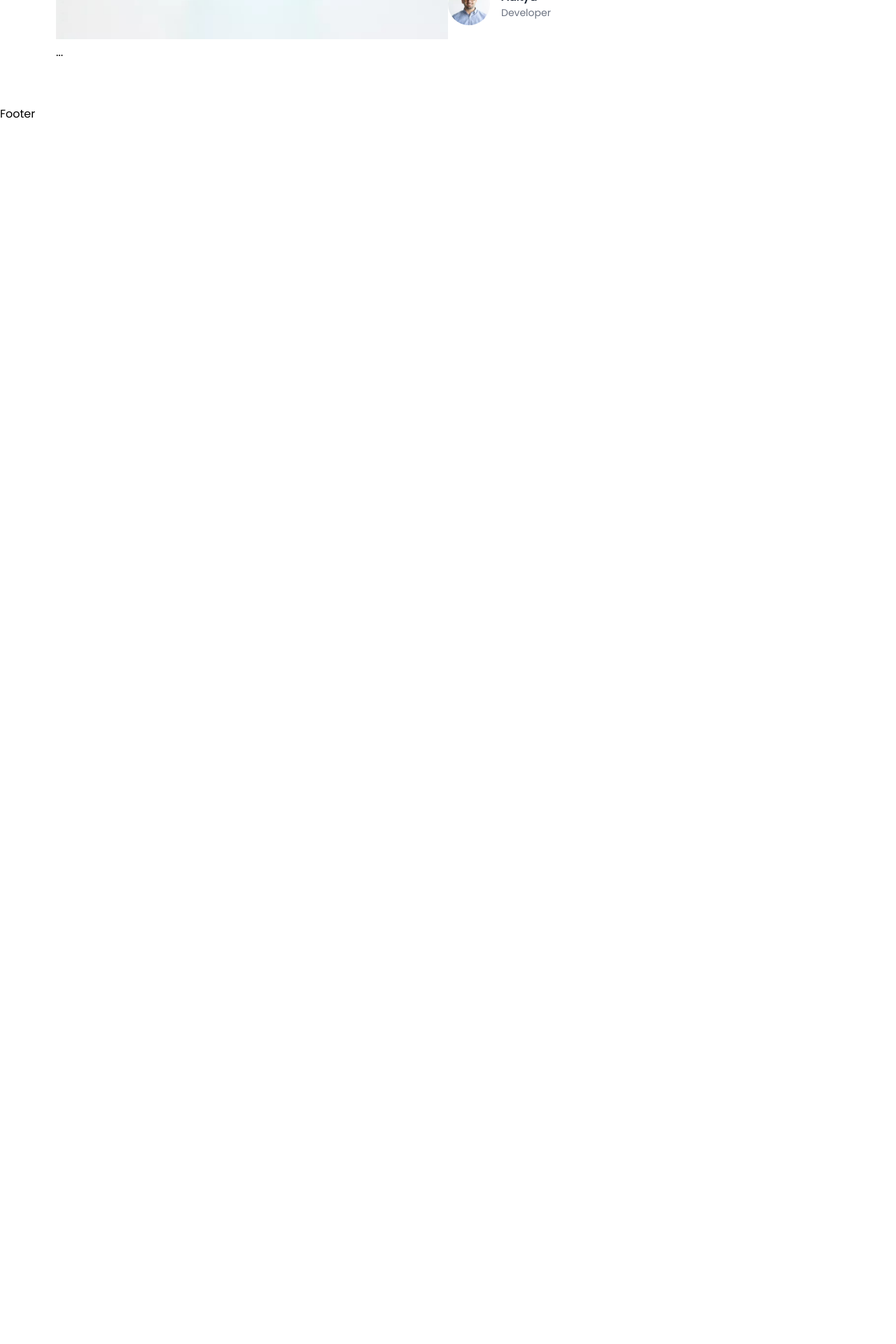
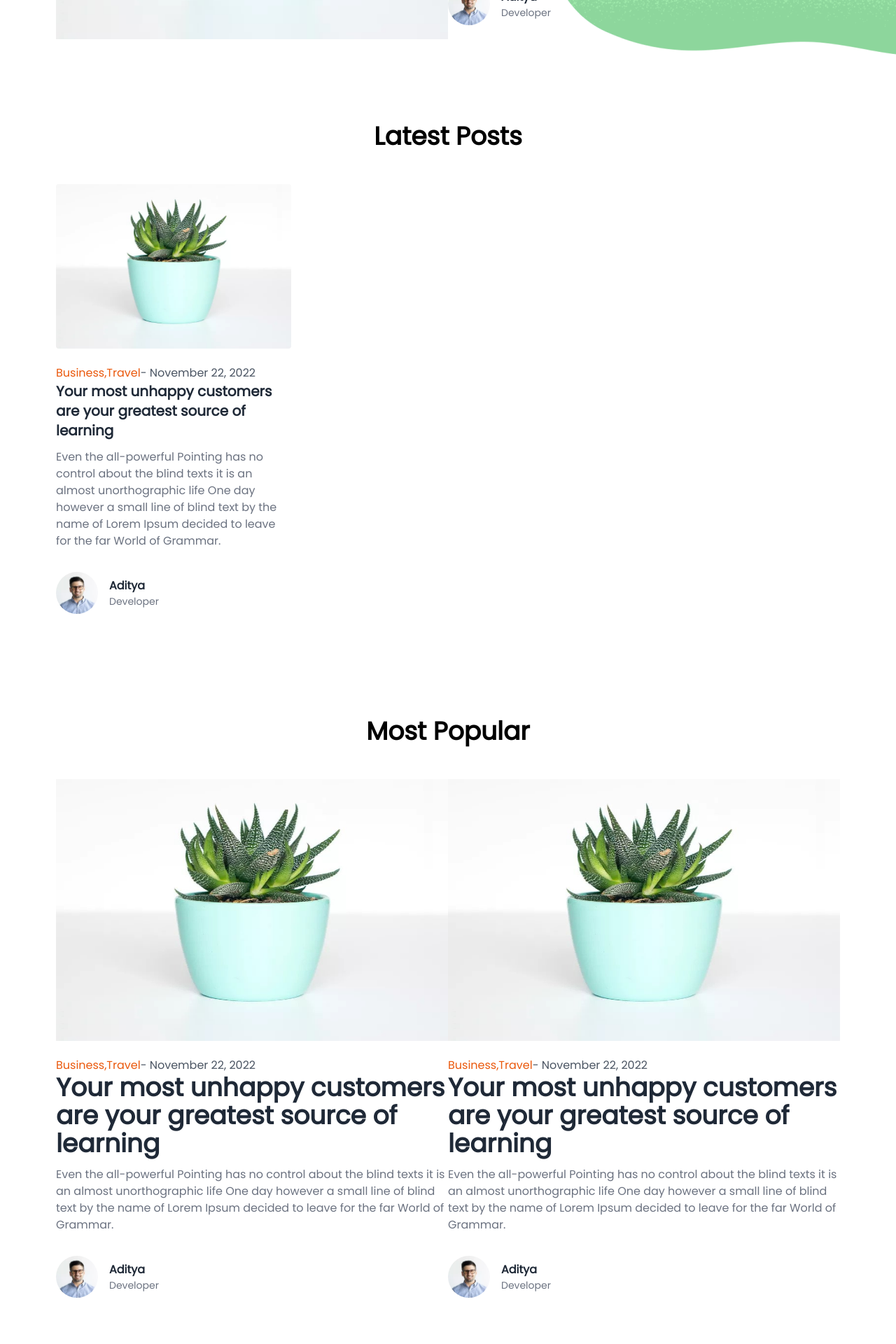
Before and after one commit to adityakumar48/nextjs-blog, a Next.js app: page / in a window 1280 px wide. Shown: the part 720-2640 px from the top of the page at 70% size. Before the commit the page ends 895 px from the top, so only its background shows below. Built offline with nearby package versions, Linux system fonts and the light colour scheme.

Commit message:
HomePage Completed

```diff
--- a/components/Footer.js
+++ b/components/Footer.js
@@ -1,7 +1,41 @@
+import { ImFacebook,ImTwitter,ImInstagram,ImYoutube } from "react-icons/im";
+import Link from "next/link";
+import NewsLetter from "./_child/NewsLetter";
+
 
 const Footer = () => {
+
+  const bg={
+    backgroundImage:"url('/images/footer.png')",
+    backgroundRepeat:"no-repeat",
+    backgroundPosition:"bottom left",
+  }
+
   return (
-    <div>Footer</div>
+    <footer className="bg-gray-50" style={bg}>
+      <NewsLetter></NewsLetter>
+     <div className="container mx-auto flex justify-center py-12">
+      <div className="py-5">
+        <div className="flex gap-6 justify-center">
+        <Link href={"/"}>
+          <a><ImFacebook color="#888888" /></a>
+          </Link>
+          <Link href={"/"}>
+          <a><ImTwitter  color="#888888" /></a>
+          </Link>
+          <Link href={"/"}>
+          <a><ImInstagram   color="#888888" /></a>
+          </Link>
+          <Link href={"/"}>
+          <a><ImYoutube  color="#888888" /></a>
+          </Link>
+        </div>
+
+        <p className="py-5 text-gray-400">Copyright ©2022 All rights reserved | Made By Aditya</p>
+        <p className="text-gray-400 text-center">Terms & Condition</p>
+      </div>
+     </div>
+    </footer>
   )
 }
 
--- a/components/Section1.js
+++ b/components/Section1.js
@@ -9,7 +9,7 @@ import 'swiper/css';
 const Section1 = () => {
     SwiperCore.use([Autoplay]);
     const bg = {
-        background:"url('/images/banner.png') no-repeat;",
+        background:"url('/images/banner.png') no-repeat",
         backgroundPosition:"right",
     }
   return (
@@ -29,7 +29,6 @@ const Section1 = () => {
       <SwiperSlide> {Slide()}</SwiperSlide>
       <SwiperSlide> {Slide()}</SwiperSlide>
 
-      ...
     </Swiper>
 
 
--- /dev/null
+++ b/components/Section2.js
@@ -0,0 +1,63 @@
+import Link from "next/link";
+import Image from "next/image";
+import Author from "./_child/Author";
+
+const Section2 = () => {
+  return (
+    <section className="container mx-auto md:px-20">
+      <h1 className="font-bold text-4xl py-12 text-center">Latest Posts</h1>
+      {/* Grid Columns */}
+      <div className="grid md:grid-cols-2 lg:grid-cols-3 gap-14 ">{Post()}</div>
+    </section>
+  );
+};
+
+function Post() {
+  return (
+    <div className="item">
+      <div className="images">
+        <Link href={"/"}>
+          <a>
+            <Image
+              src={"/images/img1.jpg"}
+              className="rounded"
+              width={500}
+              height={350}
+            />
+          </a>
+        </Link>
+      </div>
+      <div className="info flex justify-center flex-col py-4">
+        <div className="cat">
+          <Link href={"/"}>
+            <a className="text-orange-600 hover:text-orange-800">
+              Business,Travel
+            </a>
+          </Link>
+          <Link href={"/"}>
+            <a className="text-gray-600 hover:text-gray-800">
+              - November 22, 2022
+            </a>
+          </Link>
+        </div>
+        <div className="title">
+          <Link href={"/"}>
+            <a className="text-xl py-3 font-bold text-gray-800 hover:text-gray-600">
+              Your most unhappy customers are your greatest source of learning
+            </a>
+          </Link>
+        </div>
+        <p className="text-gray-500 py-3">
+          {" "}
+          Even the all-powerful Pointing has no control about the blind texts it
+          is an almost unorthographic life One day however a small line of blind
+          text by the name of Lorem Ipsum decided to leave for the far World of
+          Grammar.
+        </p>
+        <Author></Author>
+      </div>
+    </div>
+  );
+}
+
+export default Section2;
--- /dev/null
+++ b/components/Section3.js
@@ -0,0 +1,67 @@
+import { Swiper, SwiperSlide } from "swiper/react";
+import Link from "next/link";
+import Image from "next/image";
+import Author from "./_child/Author";
+
+const Section3 = () => {
+  return (
+    <section className="container mx-auto md:px-20 py-16">
+      <h1 className="font-bold text-4xl py-12 text-center">Most Popular</h1>
+
+      {/* Swiper */}
+
+      <Swiper slidesPerView={2}>
+        <SwiperSlide>{Post()}</SwiperSlide>
+        <SwiperSlide>{Post()}</SwiperSlide>
+        <SwiperSlide>{Post()}</SwiperSlide>
+        <SwiperSlide>{Post()}</SwiperSlide>
+        <SwiperSlide>{Post()}</SwiperSlide>
+      </Swiper>
+    </section>
+  );
+};
+
+function Post() {
+  return (
+    <div className="grid">
+      <div className="images">
+        <Link href={"/"}>
+          <a>
+            <Image src={"/images/img1.jpg"} width={600} height={400} />
+          </a>
+        </Link>
+      </div>
+      <div className="info flex justify-center flex-col py-4">
+        <div className="cat">
+          <Link href={"/"}>
+            <a className="text-orange-600 hover:text-orange-800">
+              Business,Travel
+            </a>
+          </Link>
+          <Link href={"/"}>
+            <a className="text-gray-600 hover:text-gray-800">
+              - November 22, 2022
+            </a>
+          </Link>
+        </div>
+        <div className="title">
+          <Link href={"/"}>
+            <a className="text-3xl md:text-4xl py-3 font-bold text-gray-800 hover:text-gray-600">
+              Your most unhappy customers are your greatest source of learning
+            </a>
+          </Link>
+        </div>
+        <p className="text-gray-500 py-3">
+          {" "}
+          Even the all-powerful Pointing has no control about the blind texts it
+          is an almost unorthographic life One day however a small line of blind
+          text by the name of Lorem Ipsum decided to leave for the far World of
+          Grammar.
+        </p>
+        <Author></Author>
+      </div>
+    </div>
+  );
+}
+
+export default Section3;
--- /dev/null
+++ b/components/Section4.js
@@ -0,0 +1,75 @@
+import Author from "./_child/Author"
+import Link from "next/link";
+import Image from "next/image";
+
+
+const Section4 = () => {
+  return (
+    <section className="container mx-auto md:px-20 py-16">
+        <div className="grid lg:grid-cols-2">
+            <div className="item">
+            <h1 className="font-bold text-4xl py-12 ">Business</h1>
+            <div className="flex flex-col gap-6">
+                {/* Posts */}
+                {Post()}
+                {Post()}
+                {Post()}
+                {Post()}
+                {Post()}
+                {Post()}
+            </div>
+            </div>
+            <div className="item">
+            <h1 className="font-bold text-4xl py-12 ">Travel</h1>
+        <div className="flex flex-col gap-6">
+        {Post()}
+                {Post()}
+                {Post()}
+                {Post()}
+                {Post()}
+                {Post()}
+        </div>
+            </div>
+        </div>
+    </section>
+  )
+}
+
+function Post(){
+    return(
+        <div className="flex gap-5">
+            <div className="image flex flex-col justify-start">
+            <Link href={"/"}>
+          <a>
+            <Image src={"/images/img1.jpg"} className="rounded" width={300} height={250} />
+          </a>
+        </Link>
+            </div>
+            <div className="info flex justify-center flex-col">
+            <div className="cat">
+          <Link href={"/"}>
+            <a className="text-orange-600 hover:text-orange-800">
+              Business,Travel
+            </a>
+          </Link>
+          <Link href={"/"}>
+            <a className="text-gray-600 hover:text-gray-800">
+              - November 22, 2022
+            </a>
+          </Link>
+        </div>
+        <div className="title">
+          <Link href={"/"}>
+            <a className="text-xl py-3 font-bold text-gray-800 hover:text-gray-600">
+              Your most unhappy customers are your greatest source of learning
+            </a>
+          </Link>
+        </div>
+
+        <Author></Author>
+            </div>
+        </div>
+    )
+}
+
+export default Section4
--- /dev/null
+++ b/components/_child/NewsLetter.js
@@ -0,0 +1,19 @@
+const NewsLetter = () => {
+  return (
+    <section className="bg-gray-50 mt-20">
+      <div className="container mx-auto md:px-20 py-16 text-center ">
+        <h1 className="font-bold text-3xl">Subscribe Newsletter</h1>
+        <div className="py-4 ">
+          <input
+            type="text"
+            className="shadow border rounded w-9/12 py-3 px-3 text-gray-700 focus:outline-none focus:shadow-outline"
+            placeholder="Enter Your Email"
+          />
+        </div>
+        <button className="bg-orange-400 px-20 py-3 rounded-full text-gray-50 text-xl">Subscribe</button>
+      </div>
+    </section>
+  );
+};
+
+export default NewsLetter;
--- a/pages/index.js
+++ b/pages/index.js
@@ -4,11 +4,17 @@ import Format from "../layout/format";
 
 // Components
 import Section1 from "../components/Section1";
+import Section2 from "../components/Section2";
+import Section3 from "../components/Section3";
+import Section4 from "../components/Section4";
 
 export default function Home() {
   return (
     <Format>
       <Section1></Section1>
+      <Section2></Section2>
+      <Section3></Section3>
+      <Section4></Section4>
     </Format>
   );
 }
```
